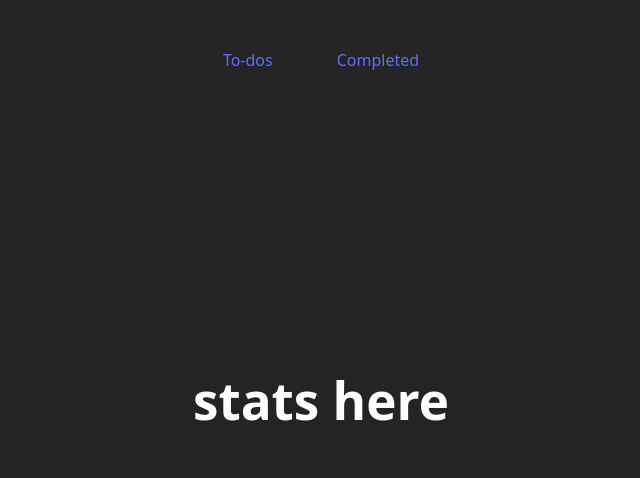
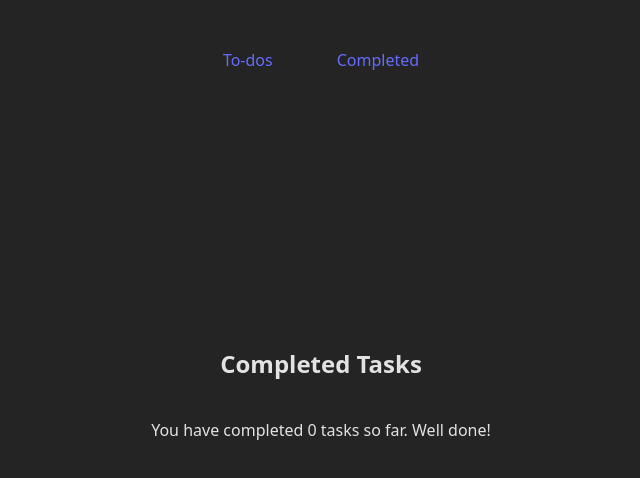
Before and after one commit to watacodes/todolist-v1, a React (Vite) app: page /todolist-v1/completed in a window 1280 px wide. Shown: the top 478 px of the page, without its empty margins (319-959 px from the left). Built offline with nearby package versions, Linux system fonts and the light colour scheme.

Commit message:
Completed page now takes all the completed tasks and show them in the page

```diff
--- /dev/null
+++ b/src/components/CompletedTaskList/CompletedTask.jsx
@@ -0,0 +1,5 @@
+import styles from "./CompletedTask.module.css"
+
+export const CompletedTask = ({ taskName }) => {
+  return <div className={styles.task}>{taskName}</div>
+}
--- /dev/null
+++ b/src/components/CompletedTaskList/CompletedTask.module.css
@@ -0,0 +1,11 @@
+.task {
+  display: flex;
+  justify-content: center;
+  background-color: rgba(255, 255, 255, 0.477);
+  border-radius: 8px;
+  margin: 1.25rem;
+  font-size: 1.25rem;
+  font-weight: 600;
+  width: 40vw;
+  padding: 1rem;
+}
--- /dev/null
+++ b/src/components/CompletedTaskList/CompletedTaskList.jsx
@@ -0,0 +1,16 @@
+import { CompletedTask } from "./CompletedTask"
+
+export const CompletedTaskList = ({ completedTasks }) => {
+  console.log("completed task list here:", completedTasks)
+  return (
+    <>
+      <ul>
+        <li>
+          {completedTasks.map((task, idx) => (
+            <CompletedTask taskName={task.task} key={idx} />
+          ))}
+        </li>
+      </ul>
+    </>
+  )
+}
--- a/src/contexts/TodoListProvider.jsx
+++ b/src/contexts/TodoListProvider.jsx
@@ -1,3 +1,4 @@
+/* eslint-disable react-refresh/only-export-components */
 import { createContext, useContext, useState } from "react"
 
 const TodoListContext = createContext()
--- a/src/pages/CompletedTasks.jsx
+++ b/src/pages/CompletedTasks.jsx
@@ -1,5 +1,27 @@
+import { CompletedTaskList } from "../components/CompletedTaskList/CompletedTaskList"
+import { useTodoListContext } from "../contexts/TodoListProvider"
+
 export default function CompletedTasks() {
   console.log("Rendering stats...")
+  const { todoList } = useTodoListContext()
+  console.log(todoList)
+  const completedTasks = todoList.filter((task) => task.isCompleted)
 
-  return <h1>stats here</h1>
+  return (
+    <>
+      <h2>Completed Tasks</h2>
+      {completedTasks ? (
+        <>
+          <p>
+            You have completed {completedTasks.length} tasks so far. Well done!
+          </p>
+          <div>
+            <CompletedTaskList completedTasks={completedTasks} />
+          </div>
+        </>
+      ) : (
+        <p>Completed tasks to achieve your goal!</p>
+      )}
+    </>
+  )
 }
```
